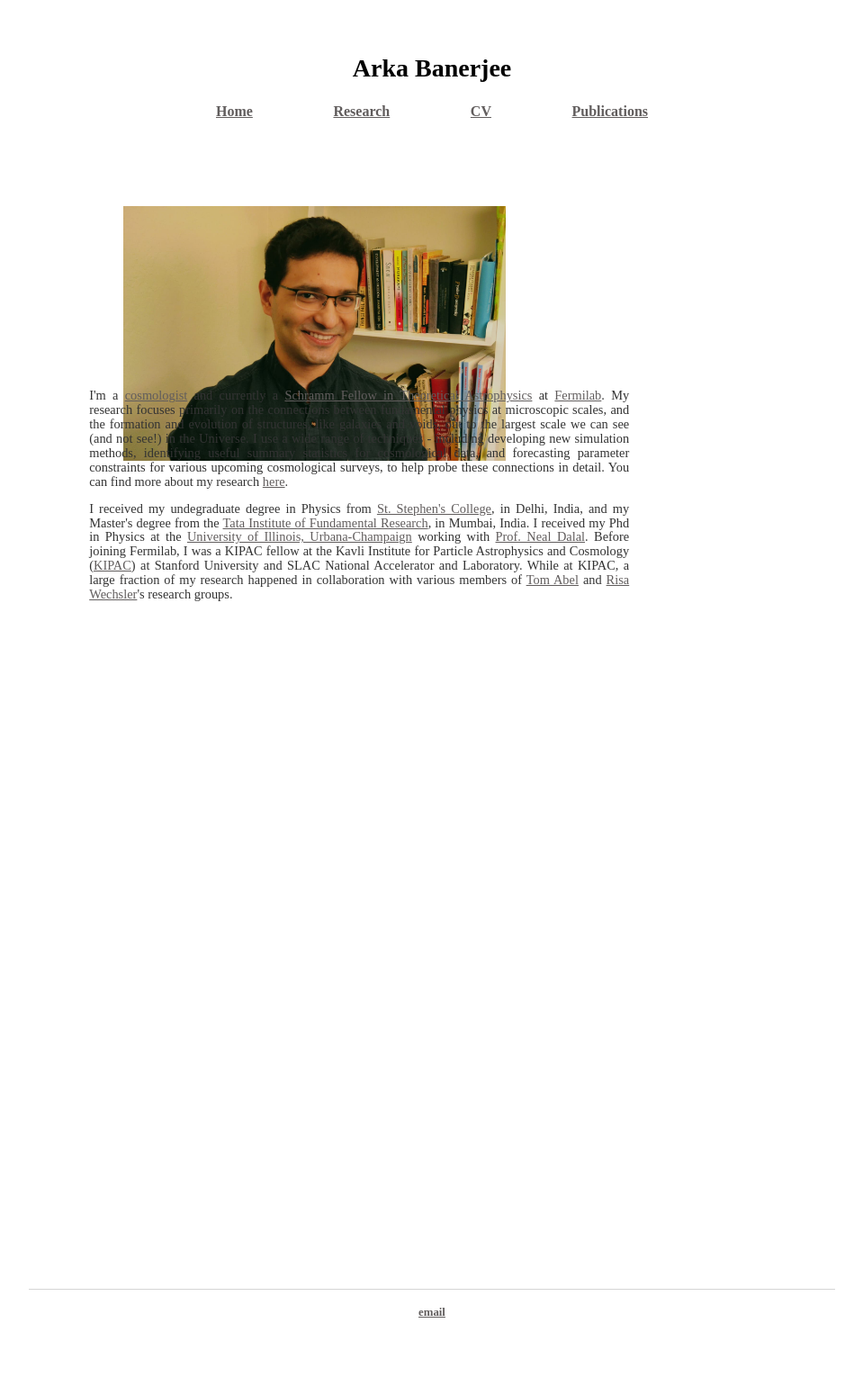
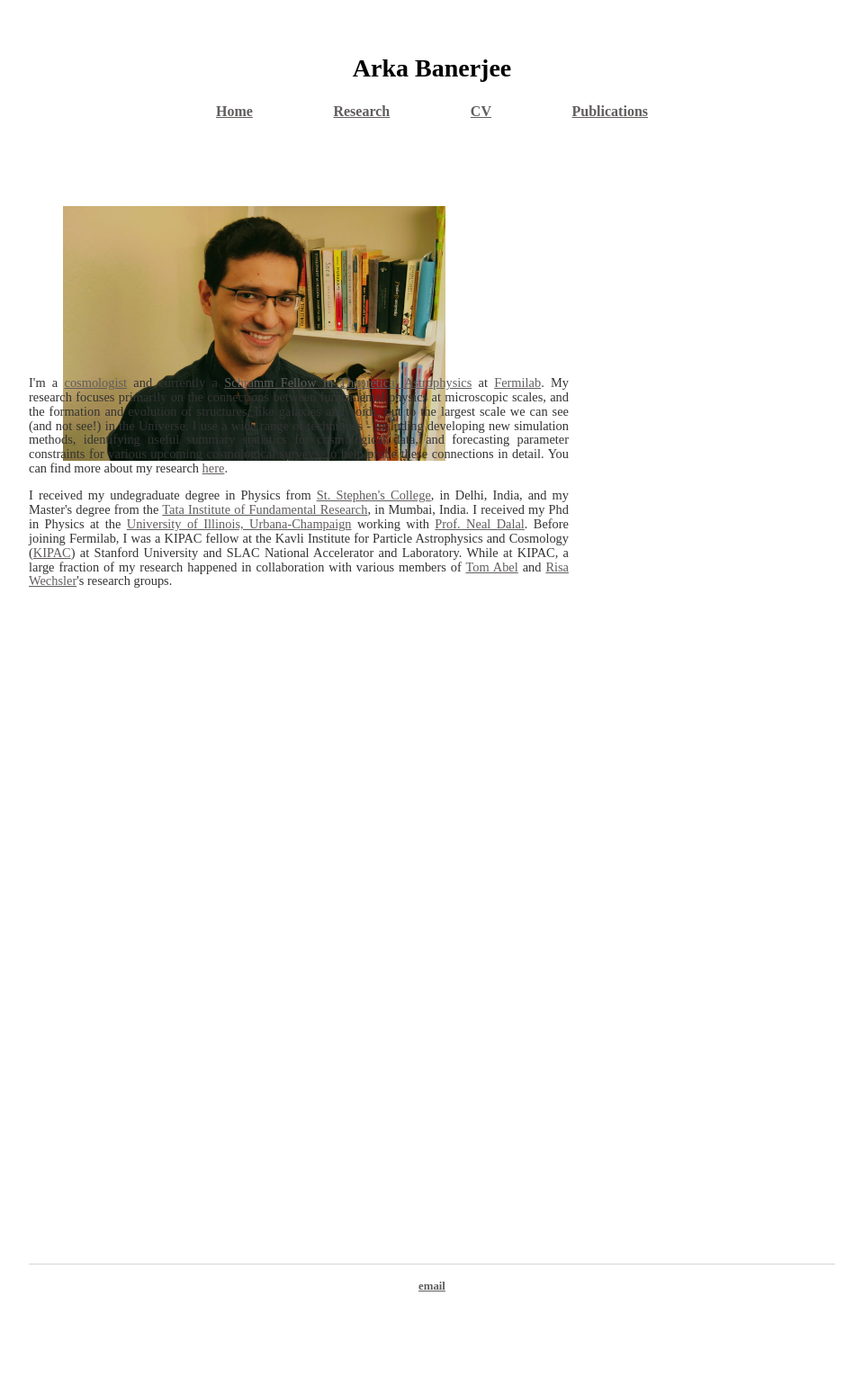
Before and after one commit to arkabanerjee/arkabanerjee.github.io, a Jekyll site: the page built from index.html, in a window 1280 px wide. Shown: the whole page at 90% size, without its empty margins (160-1119 px from the left). Built offline with Jekyll 4.4.1, drawn with Linux system fonts in a browser that asks for light colours; after the commit the page ends 1501 px from its top, so only the background shows below that.

Commit message:
Revert front page

```diff
--- a/index.html
+++ b/index.html
@@ -7,7 +7,6 @@ title: Arka Banerjee
 
 <div class="blurb">
 	<div class="box">
-		<div class="center">
 			<div style="width: 500px; height: 250px;">
 				<p>&nbsp;</p>
 				<p>&nbsp;</p>
@@ -18,7 +17,6 @@ title: Arka Banerjee
 					I'm a <a href = "https://en.wikipedia.org/wiki/Physical_cosmology">cosmologist</a> and currently a <a href="https://www.fnal.gov/pub/forphysicists/fellowships/david_schramm/theoretical/index.html">Schramm Fellow in Theoretical Astrophysics</a> at <a href = https://www.fnal.gov/>Fermilab</a>. My research focuses primarily on the connections between fundamental physics at microscopic scales, and the formation and evolution of structures, like galaxies and voids, out to the largest scale we can see (and not see!) in the Universe. I use a wide range of techniques - including developing new simulation methods, identifying useful summary statistics for cosmological data, and forecasting parameter constraints for various upcoming cosmological surveys, to help probe these connections in detail. You can find more about my research <a href="/research">here</a>.</p>
 					<p align=”justify”>I received my undegraduate degree in Physics from <a href="https://www.ststephens.edu/">St. Stephen's College</a>, in Delhi, India, and my Master's degree from the <a href="https://www.tifr.res.in/">Tata Institute of Fundamental Research</a>, in Mumbai, India. I received my Phd in Physics at the <a href="https://physics.illinois.edu/">University of Illinois, Urbana-Champaign</a> working with <a href="http://www.perimeterinstitute.ca/people/neal-dalal">Prof. Neal Dalal</a>. Before joining Fermilab, I was a KIPAC fellow at the Kavli Institute for Particle Astrophysics and Cosmology (<a href="https://kipac.stanford.edu/">KIPAC</a>) at Stanford University and SLAC National Accelerator and Laboratory. While at KIPAC, a large fraction of my research happened in collaboration with various members of <a href="https://tomabel.org/Home/Welcome.html">Tom Abel</a> and <a href="https://www.risawechsler.com/">Risa Wechsler</a>'s research groups.
 				</p>
-			</div>
 		</div>
 	</div>
 </div><!-- /.blurb -->
```
